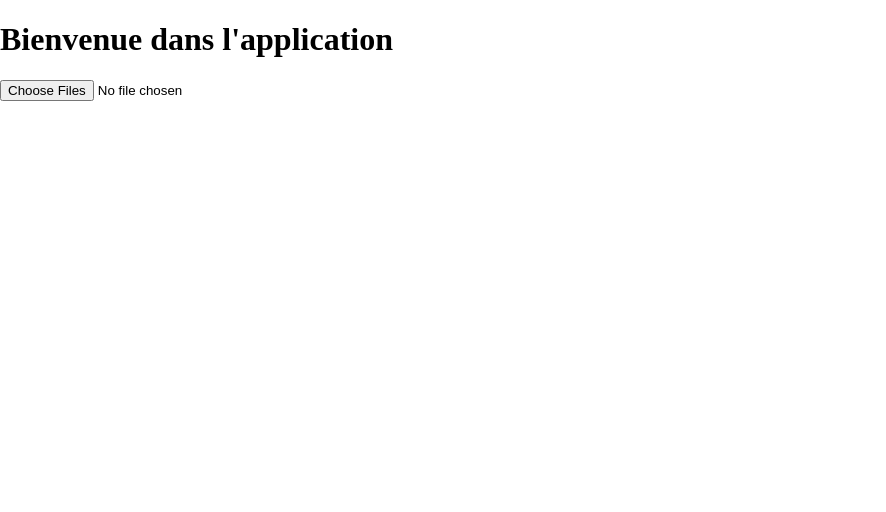
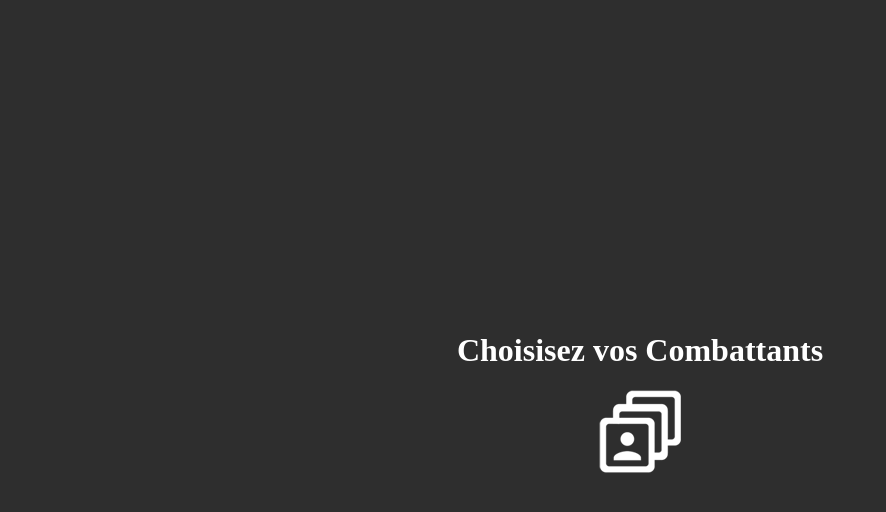
Before and after one commit to Leopg23/Jeu_DenisDrolet, a React (Vite) app: page / in a window 1280 px wide. Shown: the top 512 px of the page, without its empty margins (0-886 px from the left). Built offline with nearby package versions, Linux system fonts and the light colour scheme.

Commit message:
Update project name and title; enhance image selection UI and styles; adjust layout and animations in Versus component; modify Vite configuration for deployment path

```diff
--- a/index.html
+++ b/index.html
@@ -9,7 +9,7 @@
     <meta name="description" content="Photo upload application" />
     <meta name="theme-color" content="#ffffff" />
     <link rel="apple-touch-icon" href="/apple-touch-icon.png" sizes="180x180">
-    <title>Leo test dragndrop</title>
+    <title>Jeu_DenisDrolet</title>
   </head>
   <body>
     <div id="racine"></div>
--- a/package.json
+++ b/package.json
@@ -1,5 +1,5 @@
 {
-  "name": "nom-du-projet",
+  "name": "jeu-denis-drolet",
   "private": true,
   "version": "0.0.0",
   "type": "module",
--- a/src/composants/ChoisirImg.jsx
+++ b/src/composants/ChoisirImg.jsx
@@ -1,17 +1,24 @@
 import './ChoisirImg.scss';
-
+import btnAlbums from '/images/albums.png'
 function ChoisirImg({gererPhotos, photo1, photo2}) {
 
   return (
     <div className='ChoisirImg'>
-        <h1>Bienvenue dans l'application</h1>
+        <h1>Choisisez vos Combattants </h1>
+           <div className="btnAlbum">
                    <input
                      type="file"
                      accept="image/*"
                      multiple
                      onChange={gererPhotos}
+                     className="inputAlbums"
                    />
-            {/* {photo && <img src={photo} alt="" />} */}
+                   <div className="custom-file-button"
+                   >
+                     <img src={btnAlbums} />
+                   </div>
+                 </div>
+
     </div>
   )
 }
--- a/src/composants/ChoisirImg.scss
+++ b/src/composants/ChoisirImg.scss
@@ -0,0 +1,28 @@
+.ChoisirImg {
+  display: flex;
+  flex-direction: column;
+  align-items: center;
+  justify-content: center;
+  width: 100%;
+  height: 100vh;
+  color: white;
+  background-color: #2e2e2e ;
+  .btnAlbum {
+  position: relative;
+  margin-bottom: 1rem;
+  input {
+    opacity: 0;
+    position: absolute;
+    top: 0;
+    left: 0;
+    width: 100%;
+    height: 100%;
+    z-index: 2;
+  }
+
+  .custom-file-button {
+    display: flex;
+    justify-content: center;
+  }
+}
+}
--- a/src/composants/Commandes.scss
+++ b/src/composants/Commandes.scss
@@ -1,7 +1,7 @@
 .Commandes{
     display: grid;
     grid-template-columns: .5fr 1fr 1fr 1fr .5fr;
-    min-height: 100%;
+    min-height: 30vh;
     min-width: 100%;
     width: 100%;
     background-color: black;
@@ -9,10 +9,12 @@
 
     .btnRetour{
         justify-self: center;
+        margin-bottom: 1rem;
     }
 
     .btnBataille{
         justify-self: center;
+        align-self: center;
         img{
             width: 100%;
             height: 100%;
@@ -21,7 +23,7 @@
 
     .btnAlbum {
   position: relative;
-
+  margin-bottom: 1rem;
   input {
     opacity: 0;
     position: absolute;
--- a/src/composants/Versus.scss
+++ b/src/composants/Versus.scss
@@ -2,7 +2,7 @@
     display: grid;
     grid-template-columns: 1fr auto auto auto 1fr;
     width: 100%;
-    // height: 70vh;
+    min-height: 70vh;
     background-color: #efabab;
     justify-content: center;
     align-items: center;
@@ -35,6 +35,30 @@
     }
 
     .separateur {
-        width: 3rem ;
+        width: 3rem;
+    }
+
+
+    .perso img {
+        transition: all 0.5s ease;
+    }
+
+    .image-enter {
+        opacity: 0;
+        transform: scale(0.8);
+    }
+
+    .image-enter-active {
+        opacity: 1;
+        transform: scale(1);
+    }
+
+    .image-exit {
+        opacity: 1;
+    }
+
+    .image-exit-active {
+        opacity: 0;
+        transform: scale(1.2);
     }
 }
--- a/vite.config.js
+++ b/vite.config.js
@@ -33,7 +33,7 @@ export default defineConfig({
 
     })
   ],
-  base: "/test_webapp/",// ajouter le nom du depot github si on publie sur GH pages : "/exemple/"
+  base: "/Jeu_DenisDrolet/",// ajouter le nom du depot github si on publie sur GH pages : "/exemple/"
   server: {
     host: '0.0.0.0'
   }
```
Also changed, not shown: src/composants/Versus.jsx (+4 -64 lines). Lines whose indentation alone changed are shown as unchanged.
